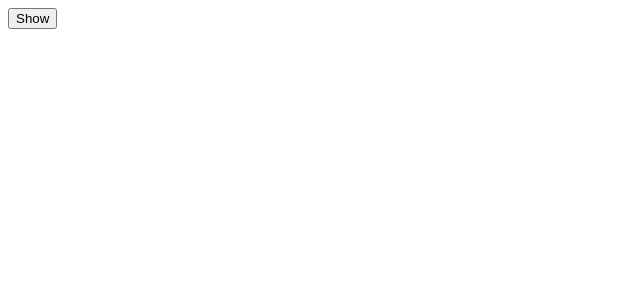
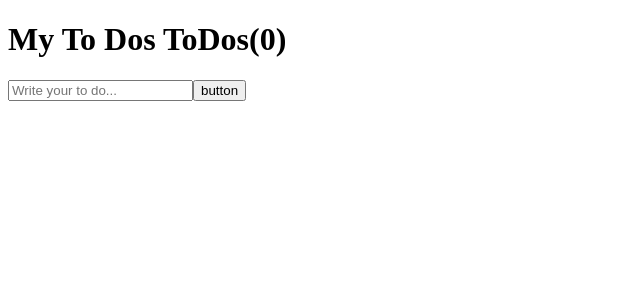
Before and after one commit to choijungmua/Movie_Project-FrontEnd, a React (Create React App) app in the folder react-movie-app/: page / in a window 1280 px wide. Shown: the top 300 px of the page, without its empty margins (0-640 px from the left). Built offline with nearby package versions, Linux system fonts and the light colour scheme; the HTML template or start-up script is replaced by a standard one.

Commit message:
React / ToDo

```diff
--- a/react-movie-app/src/App.js
+++ b/react-movie-app/src/App.js
@@ -1,41 +1,29 @@
 import { useState, useEffect } from "react";
 function App() {
-  const [showing, setShowing] = useState(false);
-
-  // function Hello() {
-  //   useEffect(() => {
-  //     console.log("created :D");
-  //     return () => console.log("destroyed :<");
-  //   }, []);
-  //   return <h1>Hello</h1>;
-  // }
-  // function Hello() {
-  //   function hiFn() {
-  //     console.log("created :D");
-  //     return byeFn;
-  //   }
-  //   function byeFn() {
-  //     console.log("destroyed :<");
-  //   }
-  //   useEffect(hiFn, []);
-  //   return <h1>Hello</h1>;
-  // }
-  const Hello = () => {
-    useEffect(() => {
-      console.log("create");
-      return () => {
-        console.log("bye");
-      };
-    });
-    return <h1>Hello!</h1>;
+  const [toDo, setToDo] = useState("");
+  const [toDos, setToDos] = useState([]);
+  const onChange = (e) => setToDo(e.target.value);
+  const onSubmit = (e) => {
+    e.preventDefault();
+    if (toDo === "") {
+      return;
+    }
+    setToDos((currentArray) => [toDo, ...currentArray]);
+    setToDo("");
   };
-  const onClick = () => {
-    setShowing((prev) => !prev);
-  };
+  console.log(toDos);
   return (
     <div>
-      {showing ? <Hello /> : null}
-      <button onClick={onClick}>{showing ? "Hide" : "Show"}</button>
+      <h1>My To Dos ToDos({toDos.length})</h1>
+      <form onSubmit={onSubmit}>
+        <input
+          onChange={onChange}
+          value={toDo}
+          type="text"
+          placeholder="Write your to do... "
+        />
+        <button>button</button>
+      </form>
     </div>
   );
 }
```
